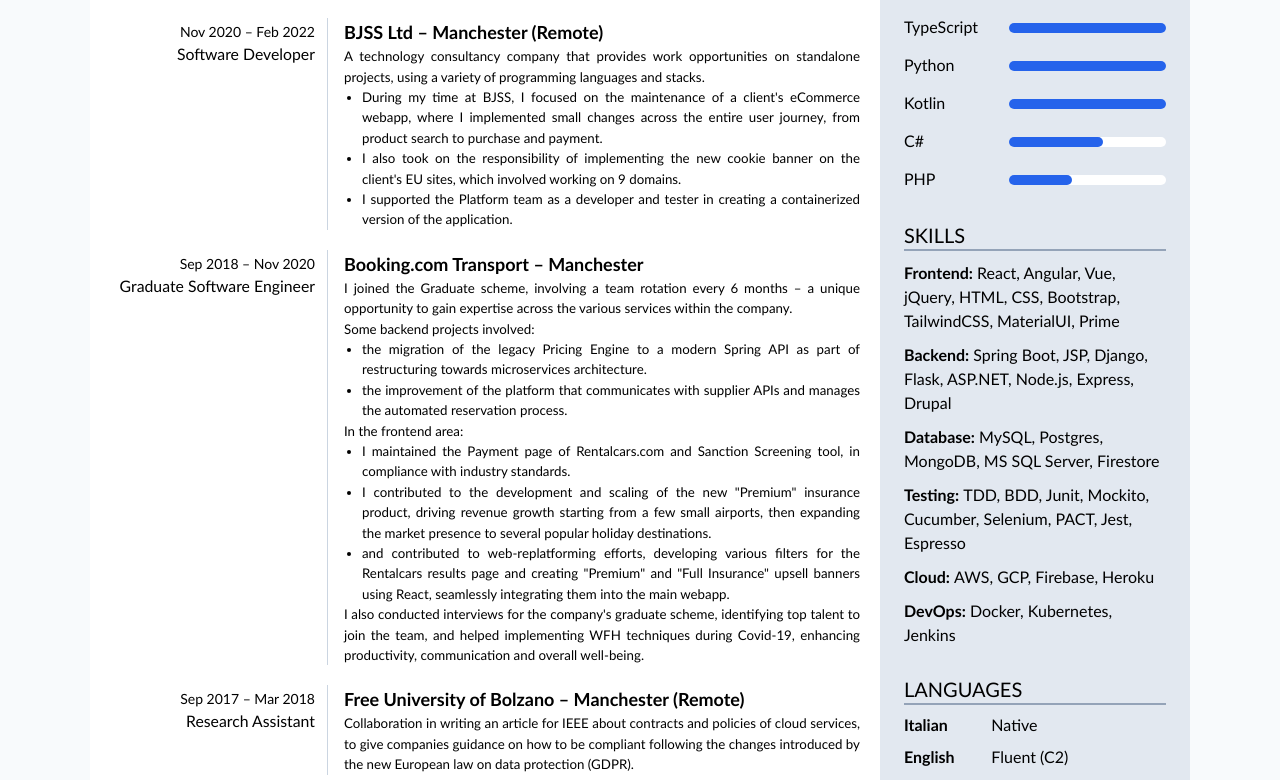
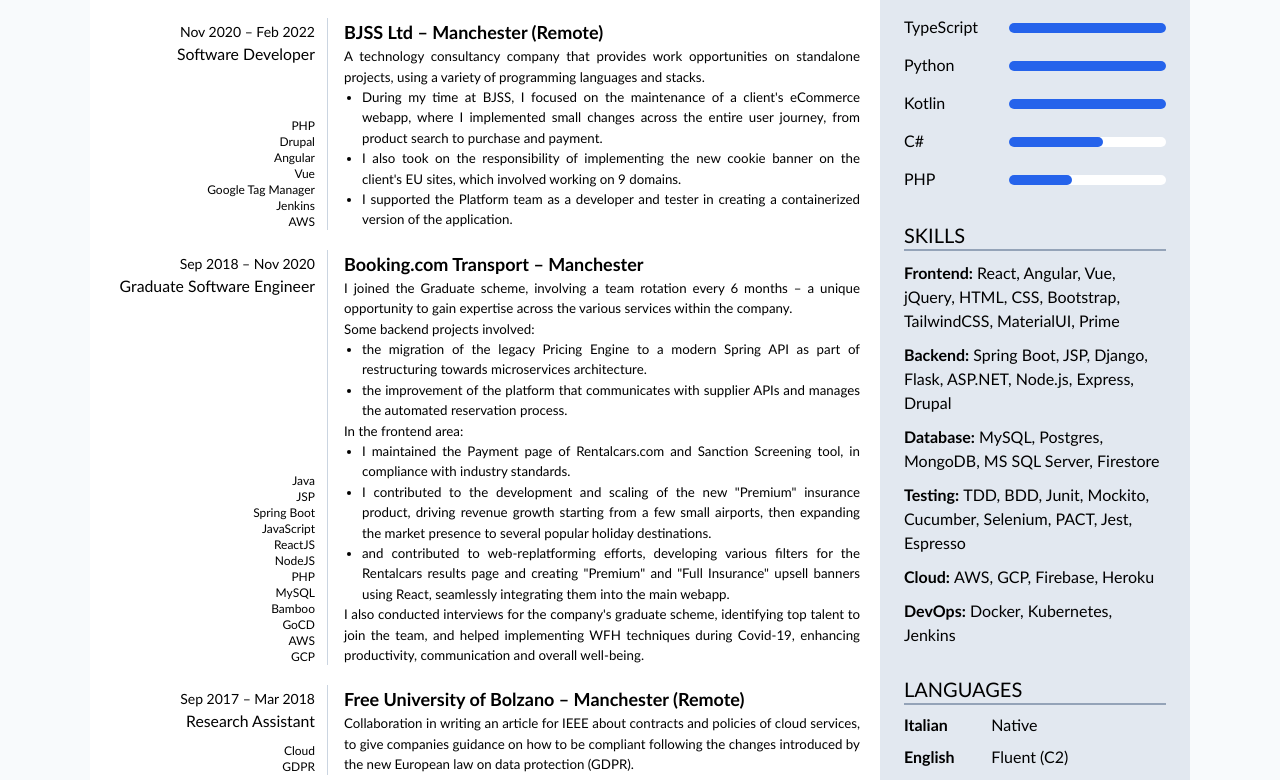
Before and after one commit to martapanc/cv-maker, a Next.js app: page /html in a window 1280 px wide. Shown: the part 748-1528 px from the top of the page. Built offline with nearby package versions, Linux system fonts and the light colour scheme.

Commit message:
feat: skills on a column

```diff
--- a/src/components/cv/cards/WorkCard.tsx
+++ b/src/components/cv/cards/WorkCard.tsx
@@ -9,9 +9,19 @@
 const WorkCard: React.FC<WorkCardProps> = ({ job }) => {
   return (
     <div className='mb-1 flex'>
-      <div className='my-2 flex w-[29.5%] flex-col items-end border-e-[1.5px] border-slate-300 pe-3'>
-        <span className='mt-1 text-sm font-light'>{job.dates}</span>
-        <span className='text-[15.8px]'>{job.jobTitle}</span>
+      <div className='my-2 flex w-[29.5%] flex-col items-end justify-between border-e-[1.5px] border-slate-300 pe-3'>
+        <div className='flex flex-col items-end'>
+          <span className='mt-1 text-sm font-light'>{job.dates}</span>
+          <span className='text-[15.8px]'>{job.jobTitle}</span>
+        </div>
+
+        <div className='flex flex-col items-end'>
+          {job.skills.map((skill, id) => (
+            <span key={id} className='text-xs'>
+              {skill}
+            </span>
+          ))}
+        </div>
       </div>
       <div className='my-2 flex w-[70.5%] flex-col ps-4'>
         <span className='text-lg font-semibold'>{job.name}</span>
--- a/src/data/data.json
+++ b/src/data/data.json
@@ -70,14 +70,14 @@
         "jobTitle": "Research Assistant",
         "dates": "Sep 2017 – Mar 2018",
         "description": "Collaboration in writing an article for IEEE about contracts and policies of cloud services, to give companies guidance on how to be compliant following the changes introduced by the new European law on data protection (GDPR).",
-        "skills": ["Cloud", "SaaS", "GDPR"]
+        "skills": ["Cloud", "GDPR"]
       },
       {
         "name": "ICT Group – Reggio Emilia, Italy (Hybrid)",
         "jobTitle": "Frontend Developer",
         "dates": "July 2016 – Mar 2017",
         "description": "A 300-hour curricular internship, which led to a 5-month part-time contract. During this time, I developed a customized HRMS web application that allowed employees and HR staff to manage holiday, sick leave, and business travel requests.",
-        "skills": ["AngularJS", "Bootstrap", "jQuery", "NodeJS", "MongoDB"]
+        "skills": ["AngularJS", "NodeJS", "MongoDB"]
       }
     ]
   },
```
